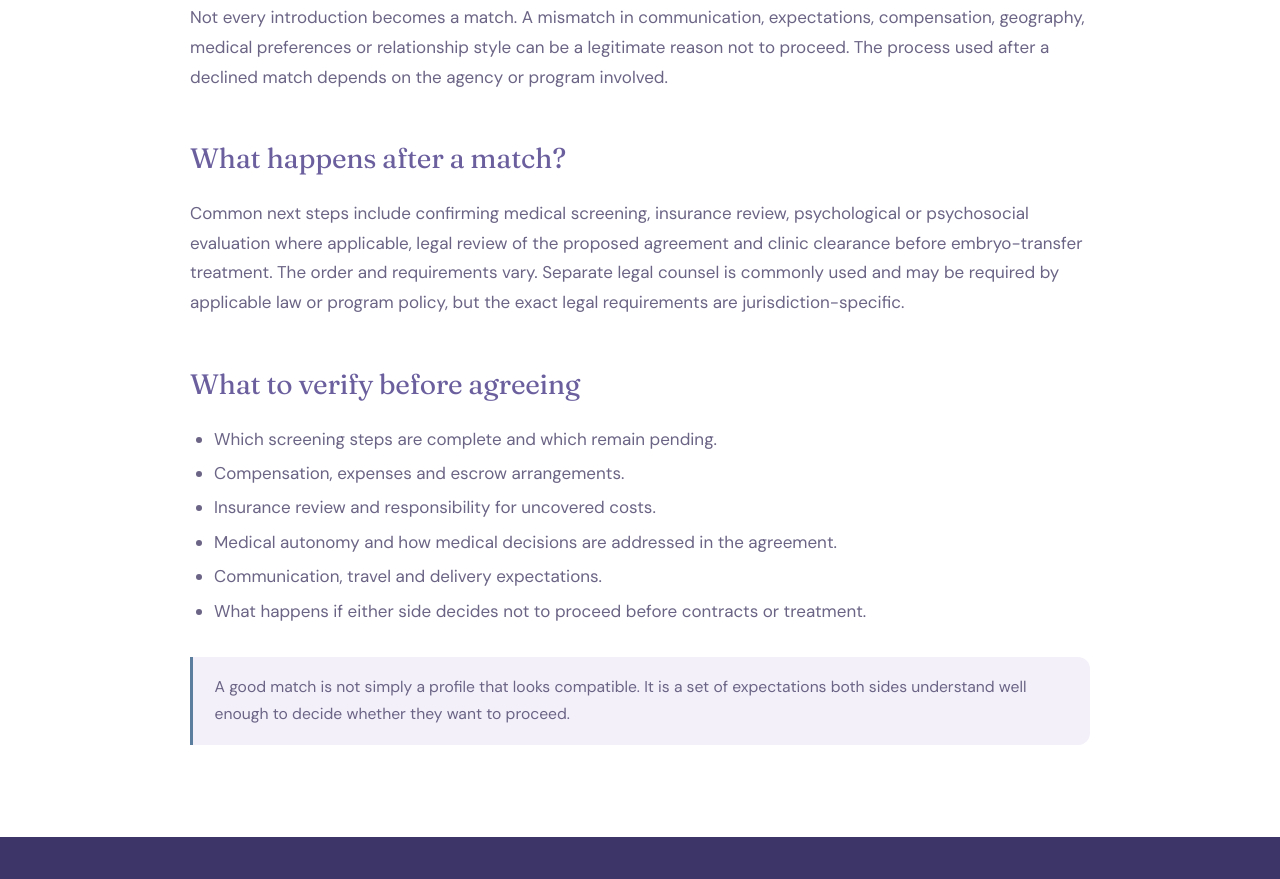
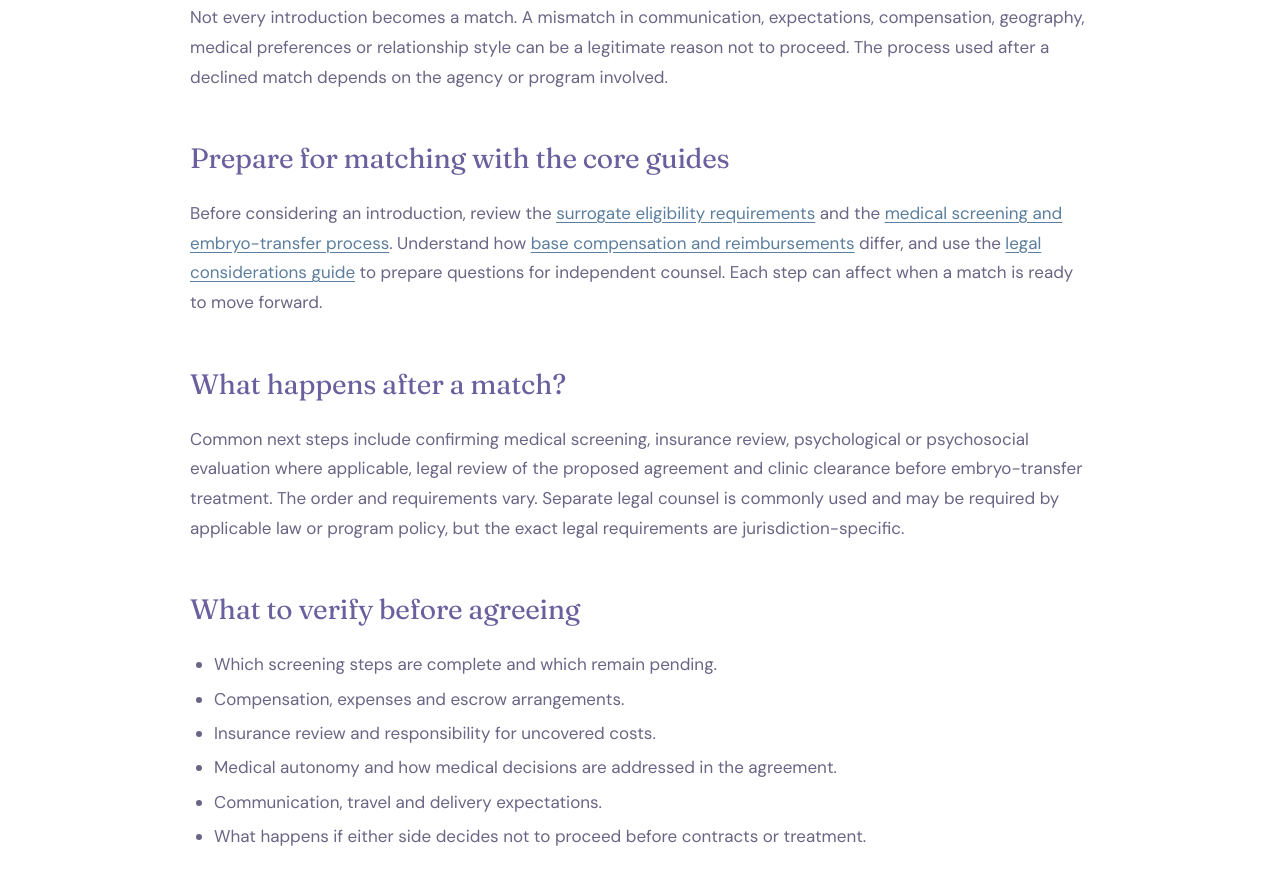
Before and after one commit to ExpectingAi/surrogate-expert, a plain HTML site: page matching-what-to-expect/index.html in a window 1280 px wide. Shown: the part 1397-2276 px from the top of the page. Drawn offline with Linux system fonts and the light colour scheme.

Commit message:
Improve discovery paths to surrogate eligibility, medical, legal and pay guides

```diff
--- a/matching-what-to-expect/index.html
+++ b/matching-what-to-expect/index.html
@@ -22,6 +22,7 @@
 <h2>Topics often discussed before a match</h2><div class="req-grid"><div class="req-card"><h4>Relationship style</h4><p>How much contact each side hopes to have during pregnancy and after birth.</p></div><div class="req-card"><h4>Communication</h4><p>How often to communicate, preferred channels and who participates in appointments or updates.</p></div><div class="req-card"><h4>Travel and location</h4><p>Clinic travel, monitoring, delivery planning and any reimbursement arrangements.</p></div><div class="req-card"><h4>Medical values</h4><p>Views on embryo transfer, prenatal testing, multiples, selective reduction, termination and other scenarios that should be discussed carefully before matching.</p></div></div>
 <h2>What a first conversation may look like</h2><p>If both sides want to explore the match, a program may arrange a video call or meeting. Typical topics include values, communication style, family circumstances, expectations during pregnancy, boundaries, medical decision-making and plans for the relationship after birth.</p>
 <h2>What if it is not a fit?</h2><p>Not every introduction becomes a match. A mismatch in communication, expectations, compensation, geography, medical preferences or relationship style can be a legitimate reason not to proceed. The process used after a declined match depends on the agency or program involved.</p>
+<h2>Prepare for matching with the core guides</h2><p>Before considering an introduction, review the <a href="../surrogate-requirements/">surrogate eligibility requirements</a> and the <a href="../medical-guide-for-surrogates/">medical screening and embryo-transfer process</a>. Understand how <a href="../surrogate-compensation/">base compensation and reimbursements</a> differ, and use the <a href="../legal-considerations/">legal considerations guide</a> to prepare questions for independent counsel. Each step can affect when a match is ready to move forward.</p>
 <h2>What happens after a match?</h2><p>Common next steps include confirming medical screening, insurance review, psychological or psychosocial evaluation where applicable, legal review of the proposed agreement and clinic clearance before embryo-transfer treatment. The order and requirements vary. Separate legal counsel is commonly used and may be required by applicable law or program policy, but the exact legal requirements are jurisdiction-specific.</p>
 <h2>What to verify before agreeing</h2><ul><li>Which screening steps are complete and which remain pending.</li><li>Compensation, expenses and escrow arrangements.</li><li>Insurance review and responsibility for uncovered costs.</li><li>Medical autonomy and how medical decisions are addressed in the agreement.</li><li>Communication, travel and delivery expectations.</li><li>What happens if either side decides not to proceed before contracts or treatment.</li></ul>
 <div class="pullquote"><p>A good match is not simply a profile that looks compatible. It is a set of expectations both sides understand well enough to decide whether they want to proceed.</p></div>
```
